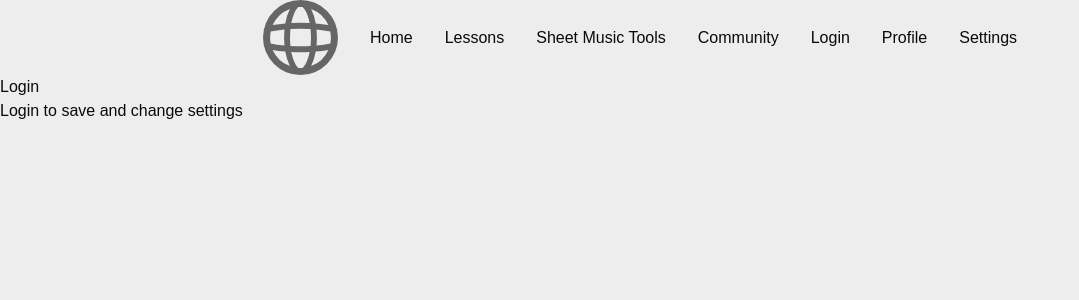
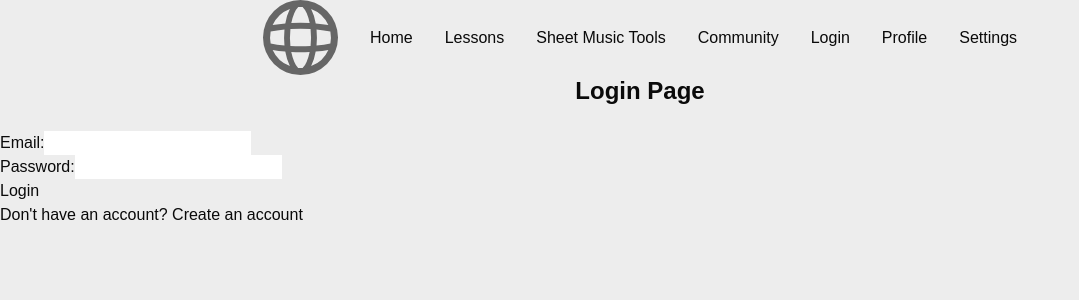
Before and after one commit to simchildress/NoTrebleTesting, a Next.js app: page /Login in a window 1280 px wide. Shown: the top 300 px of the page, without its empty margins (0-1079 px from the left). Built offline with nearby package versions, Linux system fonts and the light colour scheme.

Commit message:
creating the beginner login page

```diff
--- a/src/app/Login/page.js
+++ b/src/app/Login/page.js
@@ -1,8 +1,48 @@
-export default function Login(){
+"use client";
+import React, { useState } from "react";
+
+const Login = () => {
+        const [email, setEmail] = useState('');
+        const [password, setPassword] = useState('');
+
+        const handleSubmit = (e) => {
+             e.PreventDefault();
+          // FIXME login validation
+          console.log('Email:', email);
+          console.log('Password:', password);
+        };
+
     return (
-        <main>
-        <h1>Login</h1>
-        <p>Login to save and change settings</p>
-        </main>
-    );
-}
+        <div className='login-page'>
+             <h1 className = "text-2xl font-bold text-center mb-6">Login Page</h1>
+             <form onSubmit={handleSubmit}>
+                <div>
+                    <label>Email:</label>
+                    <input
+                    type='email'
+                    value={email}
+                    onChange={(e) => setEmail(e.target.value)} />
+                     </div>
+                      <div>
+                        <label>Password:</label>
+                        <input
+                        type='password'
+                        value={password}
+                        onChange={(e) => setPassword(e.target.value)} />
+                        </div>
+                        <button
+                        type='submit'
+                        >Login
+                        </button>
+                        </form>
+                        <p>
+                            Don't have an account?
+                            <a href='/signup'>
+                            {" "}Create an account
+                            </a>
+                        </p>
+                        </div>
+            );
+        };
+
+            export default Login;
```
